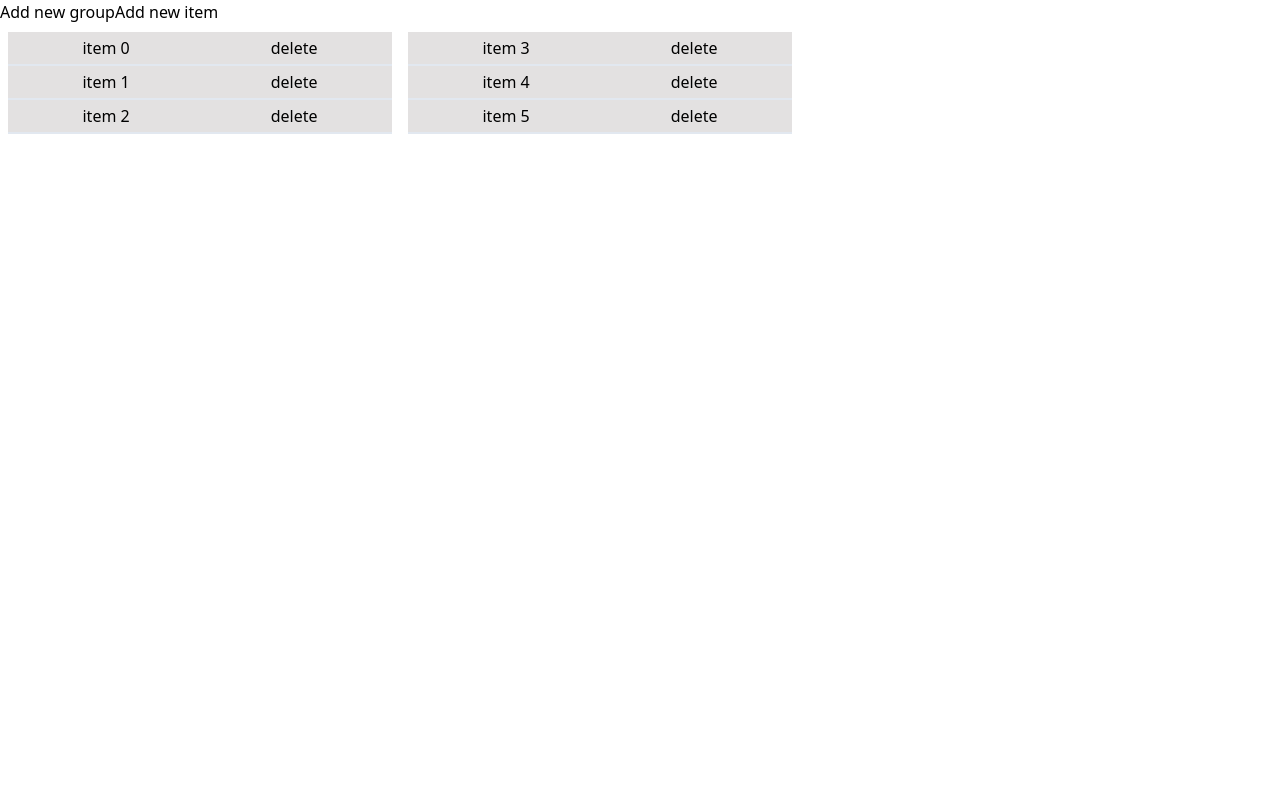
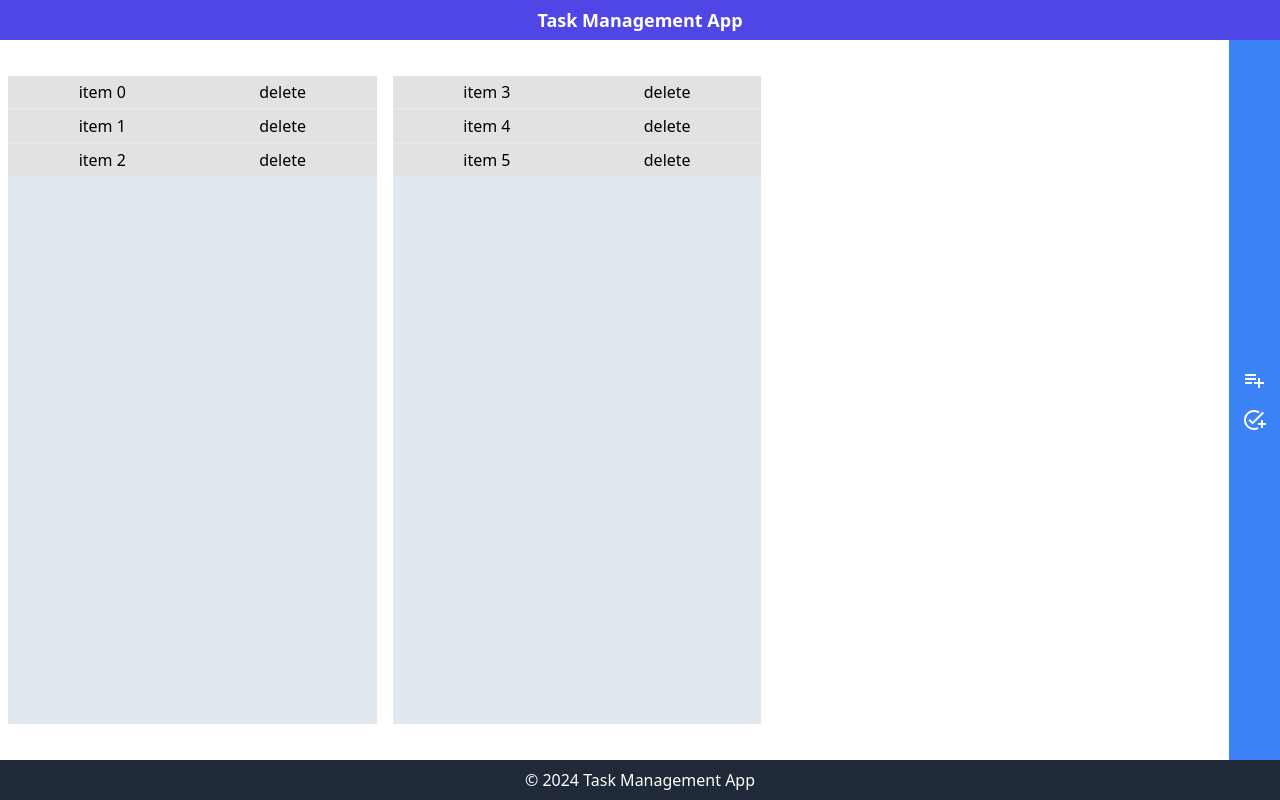
Before and after one commit to ChandraPranjal/TaskManager, a React (Create React App) app: page / in a window 1280 px wide. Built offline with nearby package versions, Linux system fonts and the light colour scheme; the HTML template or start-up script is replaced by a standard one.

Commit message:
styling done

```diff
--- a/package.json
+++ b/package.json
@@ -3,6 +3,9 @@
   "version": "0.1.0",
   "private": true,
   "dependencies": {
+    "@emotion/react": "^11.11.4",
+    "@emotion/styled": "^11.11.5",
+    "@mui/icons-material": "^5.16.1",
     "@testing-library/jest-dom": "^5.17.0",
     "@testing-library/react": "^13.4.0",
     "@testing-library/user-event": "^13.5.0",
--- a/src/App.js
+++ b/src/App.js
@@ -1,11 +1,39 @@
-import React from 'react'
-import QuoteApp from './Board'
+import React from "react";
+import Board from "./components/Board/Board.jsx";
+
+const data = [
+  {
+    columnName: "Col1",
+    tasksData: [
+      { id: "id0", content: "item 0" },
+      { id: "id1", content: "item 1" },
+      { id: "id2", content: "item 2" },
+    ],
+  },
+  {
+    columnName: "Col2",
+    tasksData: [
+      { id: "id3", content: "item 3" },
+      { id: "id4", content: "item 4" },
+      { id: "id5", content: "item 5" },
+    ],
+  },
+];
+
 function App() {
   return (
-    <div>
-      <QuoteApp></QuoteApp>
+    <div className="flex flex-col min-h-screen">
+      <header className="h-[5vh] bg-indigo-600 flex items-center justify-center text-white">
+        <h1 className="text-lg font-semibold">Task Management App</h1>
+      </header>
+      <main className="flex-grow h-[90vh] bg-gray-100 items-center justify-center">
+        <Board data={data} />
+      </main>
+      <footer className="h-[5vh] bg-gray-800 flex items-center justify-center text-white">
+        <p>&copy; 2024 Task Management App</p>
+      </footer>
     </div>
-  )
+  );
 }
 
-export default App
+export default App;
--- a/src/Board.jsx
+++ /dev/null
@@ -1,146 +0,0 @@
-import React, { useState } from "react";
-import { DragDropContext, Droppable, Draggable } from "react-beautiful-dnd";
-import Column from "./components/Column/Column";
-
-// // fake data generator
-// const getItems = (count, offset = 0) =>
-//   Array.from({ length: count }, (v, k) => k).map((k) => ({
-//     id: `item-${k + offset}-${new Date().getTime()}`,
-//     content: `item ${k + offset}`,
-//   }));
-
-const reorder = (list, startIndex, endIndex) => {
-  const result = Array.from(list);
-  const [removed] = result.splice(startIndex, 1);
-  result.splice(endIndex, 0, removed);
-  return result;
-};
-
-/**
- * Moves an item from one list to another list.
- */
-const move = (source, destination, droppableSource, droppableDestination) => {
-  const sourceClone = Array.from(source);
-  const destClone = Array.from(destination);
-  const [removed] = sourceClone.splice(droppableSource.index, 1);
-  destClone.splice(droppableDestination.index, 0, removed);
-
-  const result = {};
-  result[droppableSource.droppableId] = sourceClone;
-  result[droppableDestination.droppableId] = destClone;
-
-  return result;
-};
-
-
-
-const data = [
-  {
-    columnName: "Col1",
-    tasksData: [
-      {
-        id: "id0",
-        content: "item 0",
-      },
-      {
-        id: "id1",
-        content: "item 1",
-      },
-      {
-        id: "id2",
-        content: "item 2",
-      },
-    ],
-  },
-  {
-    columnName: "Col2",
-    tasksData: [
-      {
-        id: "id3",
-        content: "item 3",
-      },
-      {
-        id: "id4",
-        content: "item 4",
-      },
-      {
-        id: "id5",
-        content: "item 5",
-      },
-    ],
-  },
-];
-
-export default function QuoteApp() {
-  const [state, setState] = useState(data);
-
-  function onDragEnd(result) {
-    const { source, destination } = result;
-
-    // dropped outside the list
-    if (!destination) {
-      return;
-    }
-    const sInd = +source.droppableId;
-    const dInd = +destination.droppableId;
-
-    if (sInd === dInd) {
-      const items = reorder(
-        state[sInd].tasksData,
-        source.index,
-        destination.index
-      );
-      const newState = [...state];
-      newState[sInd].tasksData = items;
-      setState(newState);
-    } else {
-      const result = move(
-        state[sInd].tasksData,
-        state[dInd].tasksData,
-        source,
-        destination
-      );
-      const newState = [...state];
-      newState[sInd].tasksData = result[sInd];
-      newState[dInd].tasksData = result[dInd];
-      setState(newState);
-    }
-  }
-
-  return (
-    <div>
-      <button
-        type="button"
-        onClick={() => {
-          setState([
-            ...state,
-            { columnName: new Date().getTime().toString(), tasksData: [] },
-          ]);
-        }}
-      >
-        Add new group
-      </button>
-      <button
-        type="button"
-        onClick={() => {
-          const newState = [...state];
-          newState[0].tasksData.push({
-            id: `item-${new Date().getTime()}`,
-            content: `item ${new Date().getTime()}`,
-          });
-          setState(newState);
-        }}
-      >
-        Add new item
-      </button>
-
-      <div style={{ display: "flex" }}>
-        <DragDropContext onDragEnd={onDragEnd}>
-          {state.map((el, ind) => (
-            <Column el={el} ind = {ind} state={state} setState={setState} />
-          ))}
-        </DragDropContext>
-      </div>
-    </div>
-  );
-}
--- /dev/null
+++ b/src/components/Board/Board.jsx
@@ -0,0 +1,106 @@
+import React, { useState } from "react";
+import { DragDropContext } from "react-beautiful-dnd";
+import Column from "../Column/Column";
+import PlaylistAddIcon from "@mui/icons-material/PlaylistAdd";
+import AddTaskIcon from "@mui/icons-material/AddTask";
+import IconButton from "@mui/material/IconButton";
+
+const reorder = (list, startIndex, endIndex) => {
+  const result = Array.from(list);
+  const [removed] = result.splice(startIndex, 1);
+  result.splice(endIndex, 0, removed);
+  return result;
+};
+
+const move = (source, destination, droppableSource, droppableDestination) => {
+  const sourceClone = Array.from(source);
+  const destClone = Array.from(destination);
+  const [removed] = sourceClone.splice(droppableSource.index, 1);
+  destClone.splice(droppableDestination.index, 0, removed);
+
+  const result = {};
+  result[droppableSource.droppableId] = sourceClone;
+  result[droppableDestination.droppableId] = destClone;
+
+  return result;
+};
+
+export default function Board({ data }) {
+  const [state, setState] = useState(data);
+
+  function onDragEnd(result) {
+    const { source, destination } = result;
+
+    if (!destination) {
+      return;
+    }
+    const sInd = +source.droppableId;
+    const dInd = +destination.droppableId;
+
+    if (sInd === dInd) {
+      const items = reorder(
+        state[sInd].tasksData,
+        source.index,
+        destination.index
+      );
+      const newState = [...state];
+      newState[sInd].tasksData = items;
+      setState(newState);
+    } else {
+      const result = move(
+        state[sInd].tasksData,
+        state[dInd].tasksData,
+        source,
+        destination
+      );
+      const newState = [...state];
+      newState[sInd].tasksData = result[sInd];
+      newState[dInd].tasksData = result[dInd];
+      setState(newState);
+    }
+  }
+
+  return (
+    <div className="h-full w-full bg-gray-100 flex">
+      <div className="flex h-full w-[96vw] bg-white shadow-md items-center overflow-x-auto">
+        <DragDropContext onDragEnd={onDragEnd}>
+          {state.map((columnData, columnIndex) => (
+            <Column
+              key={columnIndex}
+              columnData={columnData}
+              columnIndex={columnIndex}
+              state={state}
+              setState={setState}
+            />
+          ))}
+        </DragDropContext>
+      </div>
+      <div className="bg-blue-500 w-[4vw] flex flex-col items-center justify-center">
+        <IconButton
+          aria-label="Add Column"
+          onClick={() => {
+            setState([
+              ...state,
+              { columnName: new Date().getTime().toString(), tasksData: [] },
+            ]);
+          }}
+        >
+          <PlaylistAddIcon className="text-white" />
+        </IconButton>
+        <IconButton
+          aria-label="Add Task"
+          onClick={() => {
+            const newState = [...state];
+            newState[0].tasksData.push({
+              id: `item-${new Date().getTime()}`,
+              content: `item ${new Date().getTime()}`,
+            });
+            setState(newState);
+          }}
+        >
+          <AddTaskIcon className="text-white" />
+        </IconButton>
+      </div>
+    </div>
+  );
+}
--- a/src/components/Column/Column.jsx
+++ b/src/components/Column/Column.jsx
@@ -1,29 +1,32 @@
-import React from 'react'
-import { DragDropContext, Droppable, Draggable } from "react-beautiful-dnd";
-import Item from '../Item/Item';
+import React from "react";
+import { Droppable} from "react-beautiful-dnd";
+import Task from "../Task/Task";
 
-
-
-function Column({el,ind,state,setState}) {
+function Column({ columnData, columnIndex, state, setState }) {
   return (
-    <Droppable key={ind} droppableId={`${ind}`}>
+    <Droppable key={columnIndex} droppableId={`${columnIndex}`}>
       {(provided, snapshot) => (
         <div
           ref={provided.innerRef}
           className={`${
             snapshot.isDraggingOver ? "bg-sky-200" : "bg-slate-200"
-        }  w-[30%] m-2`}
-        //   style={getListStyle(snapshot.isDraggingOver)}
+          }  min-w-[30%] mx-2 h-[90%] overflow-x-auto`}
           {...provided.droppableProps}
         >
-        {el.tasksData.map((item, index) => (
-            <Item item={item} index = {index} state = {state} setState={setState} ind = {ind}/>
+          {columnData.tasksData.map((item, index) => (
+            <Task
+              item={item}
+              rowIndex={index}
+              state={state}
+              setState={setState}
+              columnIndex={columnIndex}
+            />
           ))}
           {provided.placeholder}
         </div>
       )}
     </Droppable>
-  )
+  );
 }
 
-export default Column
+export default Column;
--- a/src/components/Item/Item.jsx
+++ b/src/components/Task/Task.jsx
@@ -1,5 +1,5 @@
 import React from "react";
-import { DragDropContext, Droppable, Draggable } from "react-beautiful-dnd";
+import { Draggable } from "react-beautiful-dnd";
 
 const getItemStyle = (isDragging, draggableStyle) => ({
     userSelect: "none",
@@ -9,15 +9,14 @@ const getItemStyle = (isDragging, draggableStyle) => ({
     ...draggableStyle,
   });
 
-function Item({ item, index, state, setState , ind }) {
+function Task({ item, rowIndex, state, setState , columnIndex }) {
   return (
-    <Draggable key={item.id} draggableId={item.id} index={index}>
+    <Draggable key={item.id} draggableId={item.id} index ={rowIndex}>
       {(provided, snapshot) => (
         <div
           ref={provided.innerRef}
           {...provided.draggableProps}
           {...provided.dragHandleProps}
-          //    className={`p-4 select-none mb-${grid} ${snapshot.isDragging ? 'bg-lightgreen' : 'bg-gray-500'} border-gray-300`}
           style={getItemStyle(
             snapshot.isDragging,
             provided.draggableProps.style
@@ -34,7 +33,7 @@ function Item({ item, index, state, setState , ind }) {
               type="button"
               onClick={() => {
                 const newState = [...state];
-                newState[ind].tasksData.splice(index, 1);
+                newState[columnIndex].tasksData.splice(rowIndex, 1);
                 setState(newState);
               }}
             >
@@ -47,4 +46,4 @@ function Item({ item, index, state, setState , ind }) {
   );
 }
 
-export default Item;
+export default Task;
```
Also changed, not shown: 1 other file (tests, documents, lock files or other folders). Lines whose indentation alone changed are shown as unchanged.
